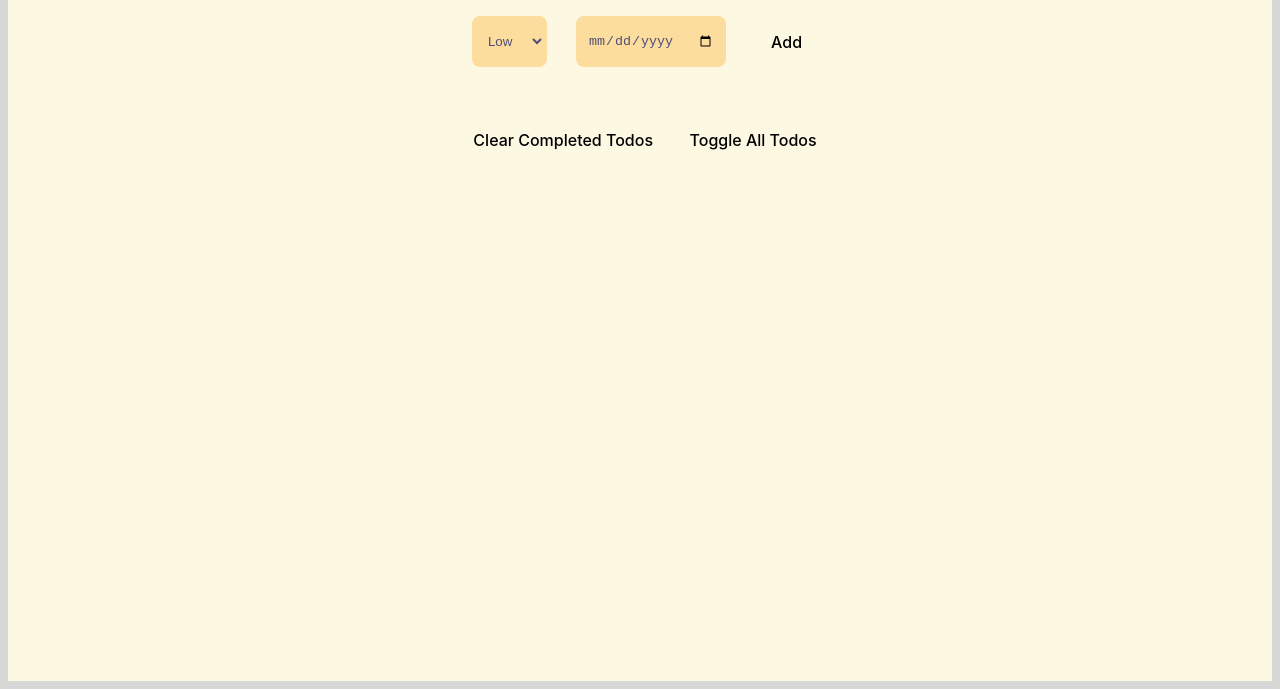
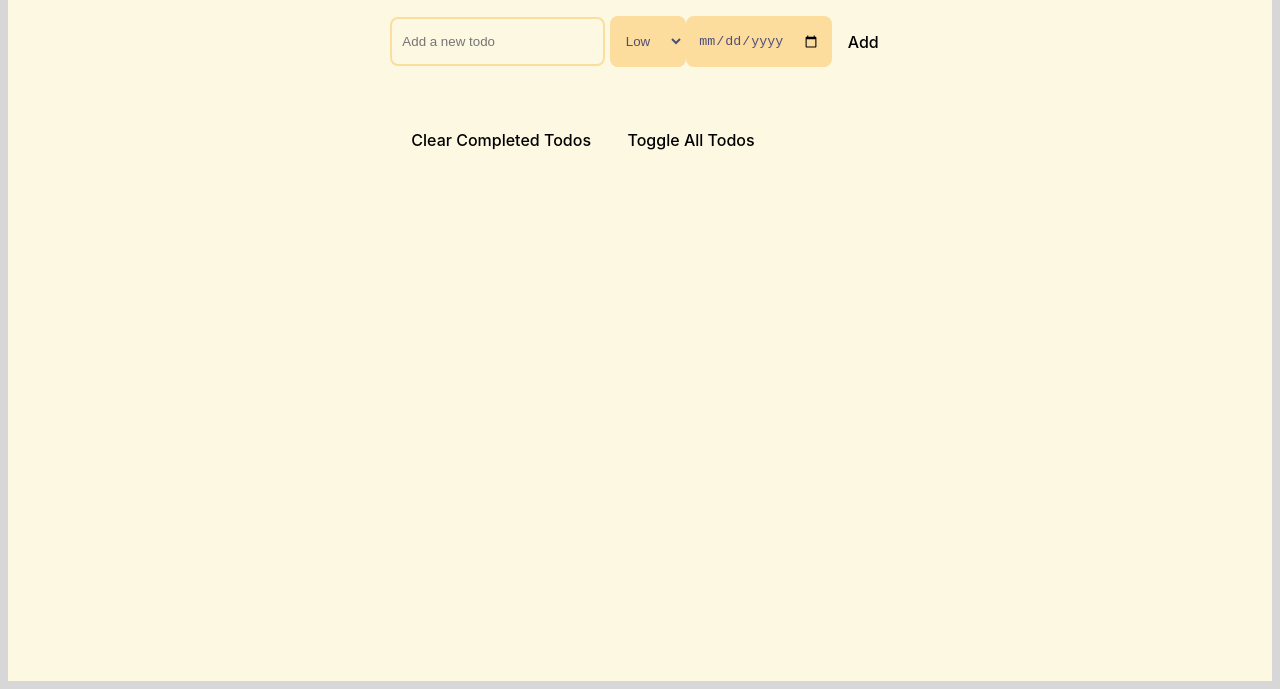
Before and after one commit to Sirbu-Madalina/ExamBDE, a website built with Vite: page index.html in a window 1280 px wide. Shown: the part 127-816 px from the top of the page. Built offline with nearby package versions, Linux system fonts and the light colour scheme.

Commit message:
hiidenclass

```diff
--- a/index.html
+++ b/index.html
@@ -12,7 +12,7 @@
       <h1>Todo App</h1>
 
       <form class="todo-form">
-        <input type="text" id="todo-input" class="hidden" placeholder="Add a new todo" />
+        <input type="text" id="todo-input" placeholder="Add a new todo" />
         <select id="priority-select" class="priority-container">
           <option value="low">Low</option>
           <option value="medium">Medium</option>
```
